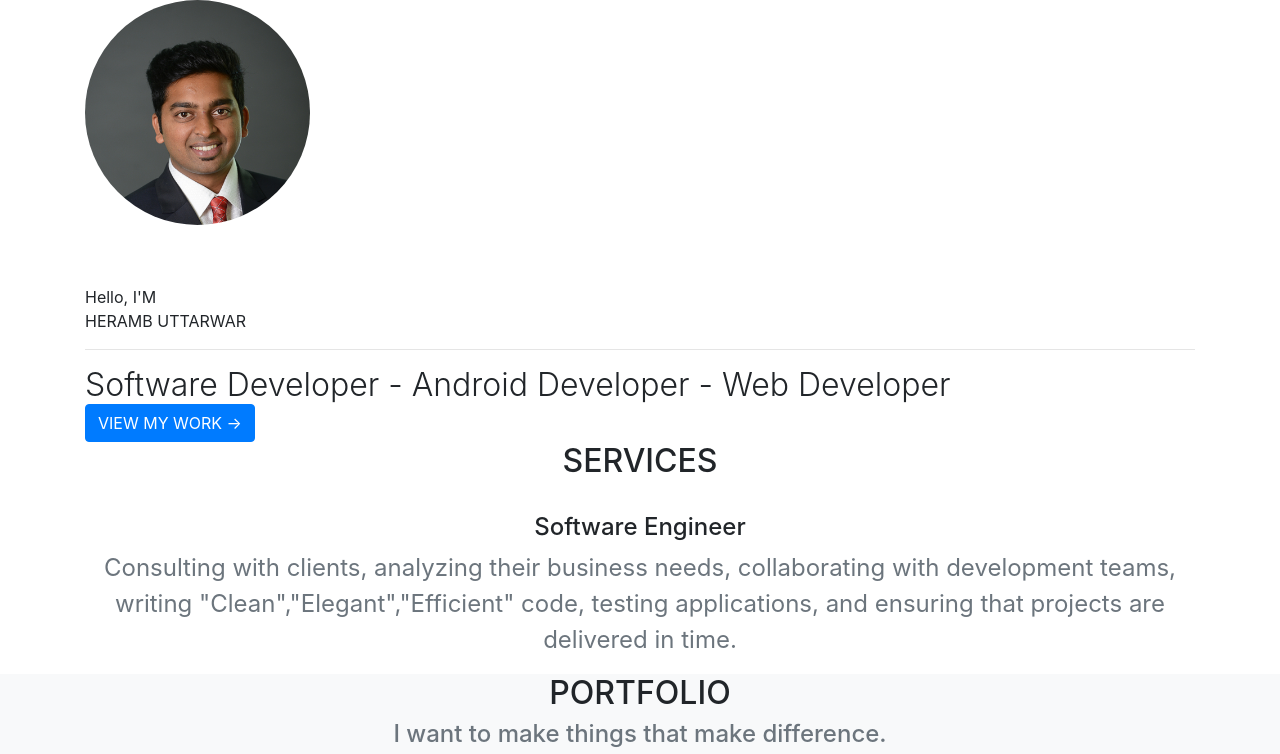
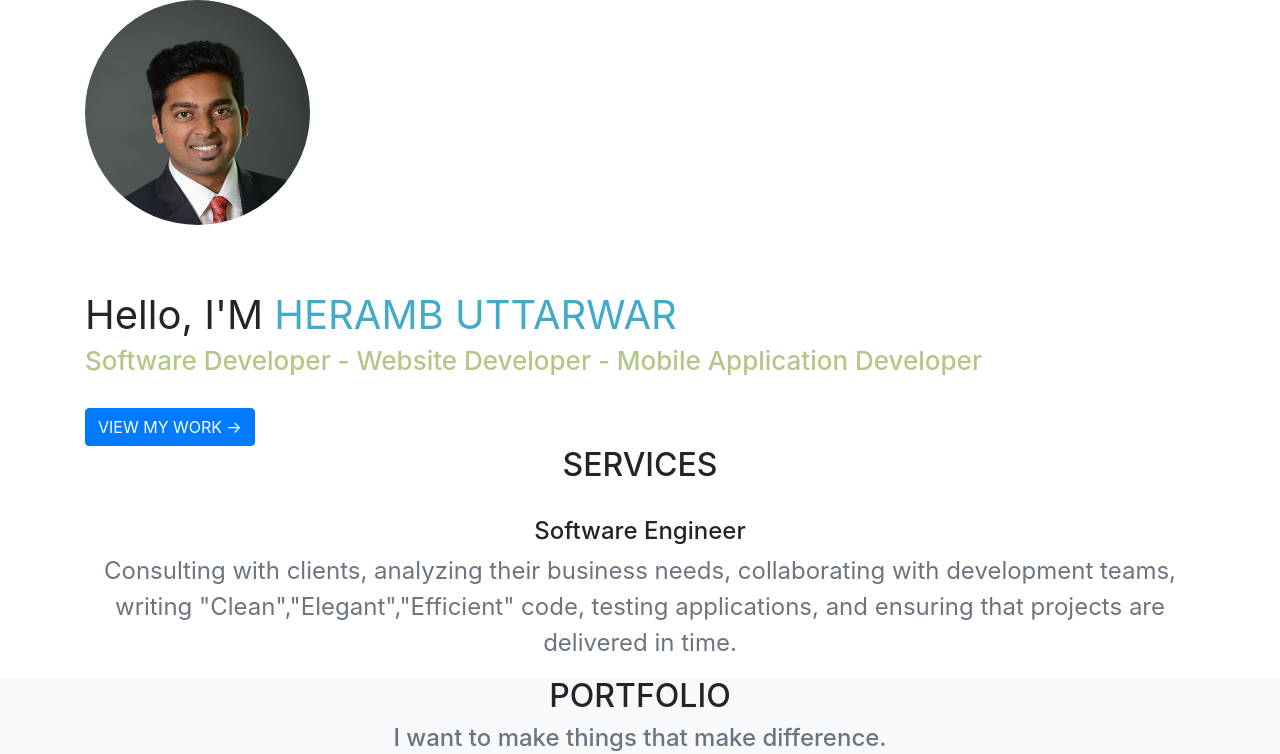
Before and after one commit to huttarwar/huttarwar.github.io, a website with bundled scripts: page index.html in a window 1280 px wide. Shown: the top 754 px of the page. Built offline with nearby package versions, Linux system fonts and the light colour scheme; files whose address does not match are found by name; a web font is replaced by a local one.

Commit message:
Some modifications on UI

```diff
--- a/index.html
+++ b/index.html
@@ -76,11 +76,10 @@
 		<img src="img/about/me.jpg" alt="Avatar" style="width:150px">
 		</div> -->
 		<img src="img/about/me.jpg" alt="Avatar" style="width:225px;">
-
-		<div class="intro-heading" style = "padding-top:60px;">Hello, I'M</div>
-		<div class="text-uppercase mb-0">HERAMB UTTARWAR</div>
-		<hr class="star-light">
-<h2 class="font-weight-light mb-0">Software Developer - Android Developer - Web Developer</h2>                <a class="btn btn-primary btn-xl text-uppercase js-scroll-trigger" href="#services">View my work -></a>
+		<div class="intro-heading" style = "padding-top:60px; font-size:250%">Hello, I'M <span style="color:#43ABC9"> HERAMB UTTARWAR </span>
+		<h4 style = "color : #B5C689; font-size:65%">Software Developer - Website Developer - Mobile Application Developer</h4></div>
+		<br>
+         <a class="btn btn-primary btn-xl text-uppercase js-scroll-trigger" href="#services">View my work -></a>
       </div>
     </div>
   </header>
```
